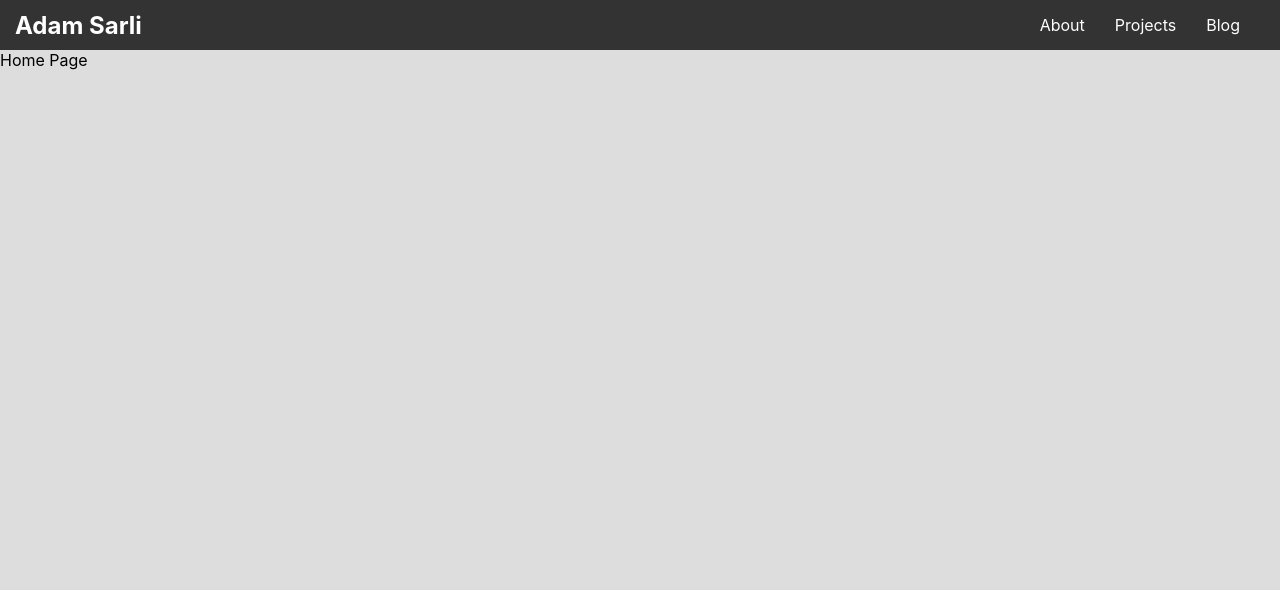
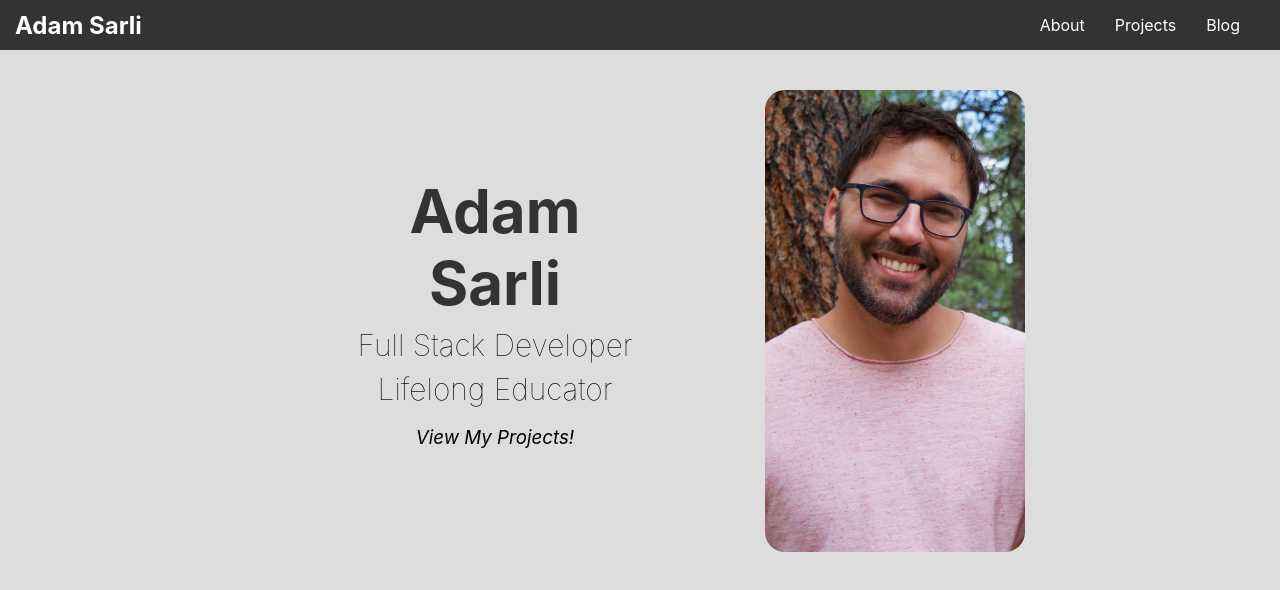
Before and after one commit to mathycoder/my-portfolio, a React (Create React App) app: page / in a window 1280 px wide. Shown: the top 590 px of the page. Built offline with nearby package versions, Linux system fonts and the light colour scheme.

Commit message:
added basic landing page

```diff
--- a/src/components/homePage/HomePage.js
+++ b/src/components/homePage/HomePage.js
@@ -1,10 +1,19 @@
 import React, { Component } from 'react'
+import { NavLink } from "react-router-dom";
 import './homePage.css'
 
 class HomePage extends Component {
   render(){
     return (
-      <div className="about">Home Page</div>
+      <div className="home-page">
+        <div className="left">
+          <h1>Adam Sarli</h1>
+          <h2>Full Stack Developer</h2>
+          <h2>Lifelong Educator</h2>
+          <h3><NavLink to="/projects">View My Projects!</NavLink></h3>
+        </div>
+        <img src="/images/homepage-pic2.png" alt="Adam hiking"/>
+      </div>
     )
   }
 
--- a/src/components/homePage/homePage.css
+++ b/src/components/homePage/homePage.css
@@ -0,0 +1,45 @@
+.home-page {
+  display: flex;
+  flex-wrap: wrap;
+  margin: 20px;
+  align-items: center;
+  justify-content: center;
+  max-width: 800px;
+  margin: 40px auto;
+}
+
+.left {
+  flex: 1;
+  text-align: center;
+}
+
+.left h1 {
+  color: #333;
+  font-size: 60px;
+  width: 300px;
+  margin: 0 auto;
+  margin-bottom: 0px;
+}
+
+.left h2 {
+  font-size: 30px;
+  width: 350px;
+  margin: 8px auto;
+  font-weight: lighter;
+}
+
+.left h3 {
+  font-weight: normal;
+  font-style: italic;
+}
+
+.left h3 a {
+  text-decoration: none;
+  color: black;
+}
+
+.home-page img {
+  width: 260px;
+  border-radius: 20px;
+  margin: 0 15px;
+}
```
Also changed, not shown: public/images/homepage-pic2.png (added), 1 other file (tests, documents, lock files or other folders).
